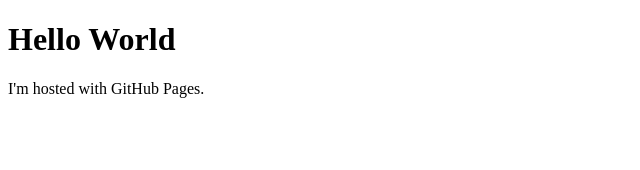
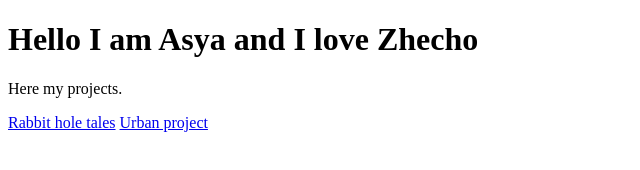
Before and after one commit to zhecho1215/test-site, a plain HTML site: page index.html in a window 1280 px wide. Shown: the whole page, without its empty margins (0-640 px from the left). Drawn offline with Linux system fonts and the light colour scheme.

Commit message:
Update index.html

```diff
--- a/index.html
+++ b/index.html
@@ -1,7 +1,12 @@
 <!DOCTYPE html>
 <html>
 <body>
-<h1>Hello World</h1>
-<p>I'm hosted with GitHub Pages.</p>
+<h1>Hello I am Asya and I love Zhecho</h1>
+<p>Here my projects.</p>
+
+
+
+<a href="https://zhecho1215.github.io/test-site/FERTIGES BOOKLET.pdf" target="_blank">Rabbit hole tales</a>
+<a href="https://zhecho1215.github.io/test-site/GROUP 7-A3 BOOKLET FINAL-COMP.pdf" target="_blank">Urban project</a>
 </body>
 </html>
```
